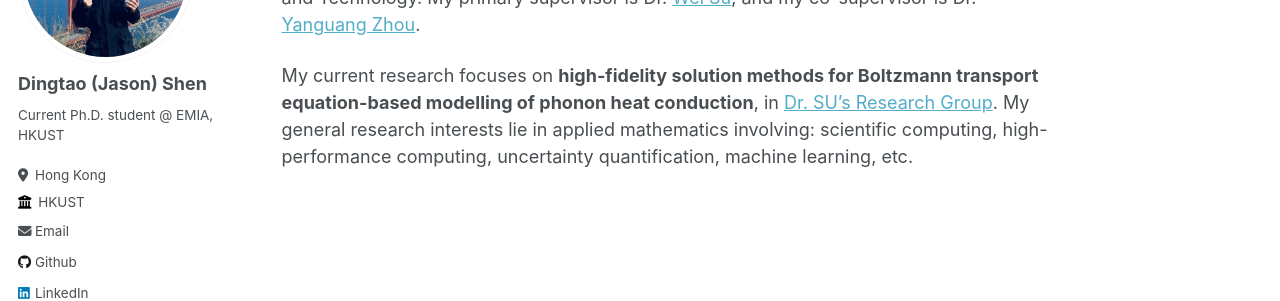
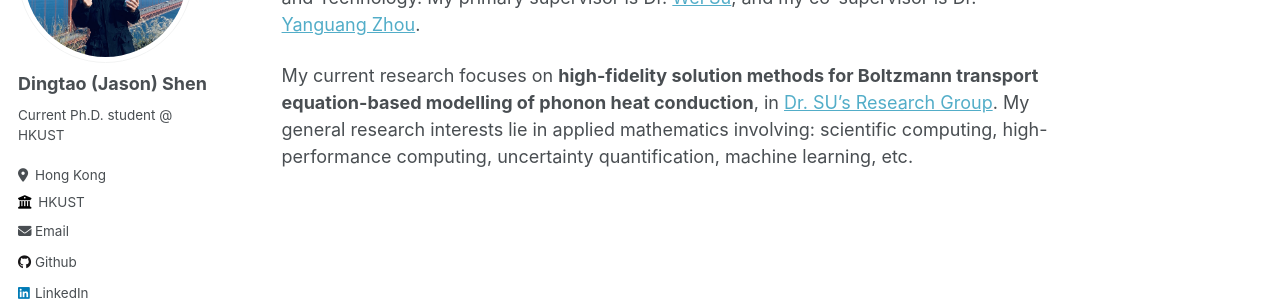
Before and after one commit to dingtao-shen/dingtao-shen.github.io, a Jekyll site: the page built from _pages/about.md, in a window 1280 px wide. Shown: the part 198-499 px from the top of the page. Built offline with Jekyll 4.4.1, drawn with Linux system fonts in a browser that asks for light colours.

Commit message:
Update _config.yml

```diff
--- a/_config.yml
+++ b/_config.yml
@@ -24,7 +24,7 @@ author:
   avatar           : "profile.jpg"
   name             : "Dingtao (Jason) Shen"
   pronouns         : # example: "she/her"
-  bio              : "Current Ph.D. student @ EMIA, HKUST"
+  bio              : "Current Ph.D. student @ HKUST"
   location         : "Hong Kong"
   employer         : "HKUST"
   uri              : # URL
```
